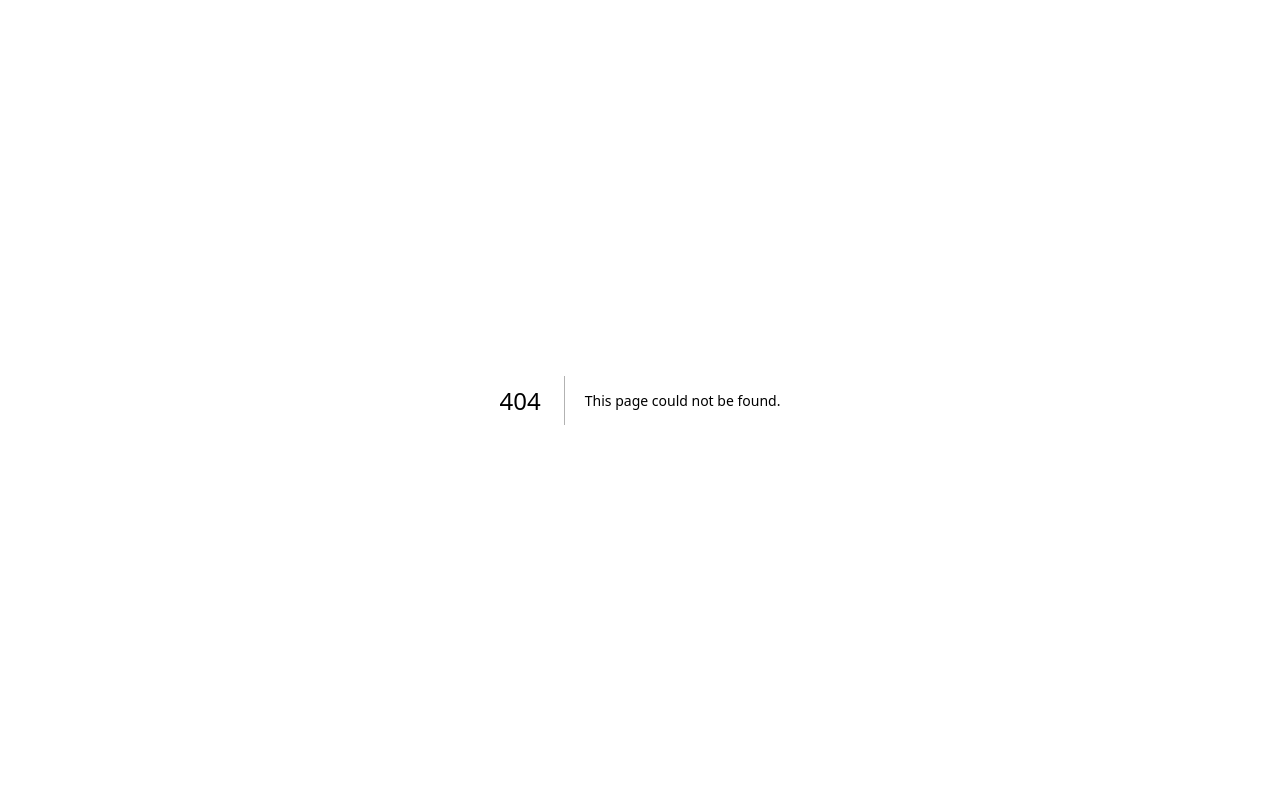
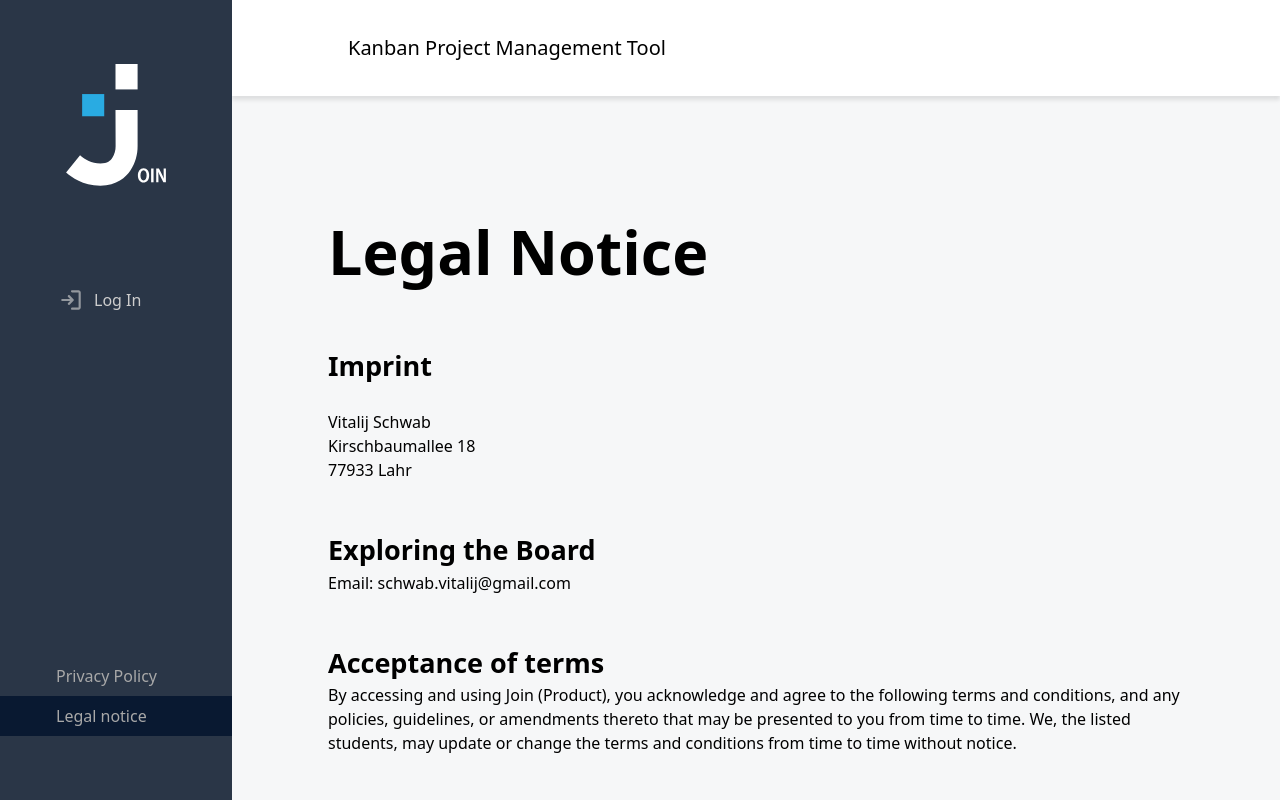
Before and after one commit to VitalijSch/next-join-frontend, a Next.js app: page /legal-notice in a window 1280 px wide. Before the commit this address had no page. Built offline with nearby package versions, Linux system fonts and the light colour scheme.

Commit message:
implement legal-notice ui and some refactor

```diff
--- /dev/null
+++ b/src/app/(home)/legal-notice/page.tsx
@@ -0,0 +1,105 @@
+export default function LegalNoticePage() {
+  return (
+    <div className="py-[110px] px-[96px] overflow-auto">
+      <h1 className="text-[61px] font-[700]">Legal Notice</h1>
+      <br />
+      <br />
+      <h2 className="text-[27px] font-[700]">Imprint</h2>
+      <br />
+      <ul>
+        <li>Vitalij Schwab</li>
+        <li>Kirschbaumallee 18</li>
+        <li>77933 Lahr</li>
+      </ul>
+      <br />
+      <br />
+      <h2 className="text-[27px] font-[700]">Exploring the Board</h2>
+      <p>Email: schwab.vitalij&#64;gmail.com</p>
+      <br />
+      <br />
+      <h2 className="text-[27px] font-[700]">Acceptance of terms</h2>
+      <p>
+        By accessing and using <span>Join</span> (Product), you acknowledge and
+        agree to the following terms and conditions, and any policies,
+        guidelines, or amendments thereto that may be presented to you from time
+        to time. We, the listed students, may update or change the terms and
+        conditions from time to time without notice.
+      </p>
+      <br />
+      <br />
+      <h2 className="text-[27px] font-[700]">
+        Scope and ownership of the product
+      </h2>
+      <p>
+        <span>Join</span> has been developed as part of a student group project
+        in a web development bootcamp at the
+        <span>Developer Akademie GmbH</span>. It has an educational purpose and
+        is not intended for extensive personal & business usage. As such, we
+        cannot guarantee consistent availability, reliability, accuracy, or any
+        other aspect of quality regarding this Product.
+        <br />
+        <br />
+        The design of <span>Join</span> is owned by the{" "}
+        <span>Developer Akademie GmbH</span>. Unauthorized use, reproduction,
+        modification, distribution, or replication of the design is strictly
+        prohibited.
+      </p>
+      <br />
+      <br />
+      <h2 className="text-[27px] font-[700]">Proprietary rights</h2>
+      <p>
+        Aside from the design owned by <span>Developer Akademie GmbH</span>, we,
+        the listed students, retain all proprietary rights in <span>Join</span>,
+        including any associated copyrighted material, trademarks, and other
+        proprietary information.
+      </p>
+      <br />
+      <br />
+      <h2 className="text-[27px] font-[700]">Use of the product</h2>
+      <p>
+        Aside from the design owned by <span>Developer Akademie GmbH</span>, we,
+        the listed students, retain all proprietary rights in <span>Join</span>,
+        including any associated copyrighted material, trademarks, and other
+        proprietary information.
+      </p>
+      <br />
+      <br />
+      <h2 className="text-[27px] font-[700]">
+        Disclaimer of warranties and limitation of liability
+      </h2>
+      <p>
+        <span>Join</span> is provided &quot;as is&quot; without warranty of any
+        kind, whether express or implied, including but not limited to the
+        implied warranties of merchantability, fitness for a particular purpose,
+        and non-infringement. In no event will we, the listed students, or the{" "}
+        <span>Developer Akademie</span>, be liable for any direct, indirect,
+        incidental, special, consequential or exemplary damages, including but
+        not limited to, damages for loss of profits, goodwill, use, data, or
+        other intangible losses, even if we have been advised of the possibility
+        of such damages, arising out of or in connection with the use or
+        performance of <span>Join</span>.
+      </p>
+      <br />
+      <br />
+      <h2 className="text-[27px] font-[700]">Indemnity</h2>
+      <p>
+        You agree to indemnify, defend and hold harmless us, the listed
+        students, the <span>Developer Akademie</span>, and our affiliates,
+        partners, officers, directors, agents, and employees, from and against
+        any claim, demand, loss, damage, cost, or liability (including
+        reasonable legal fees) arising out of or relating to your use of
+        <span>Join</span>
+        and/or your breach of this Legal Notice.
+      </p>
+      <br />
+      <br />
+      <p>
+        For any questions or notices, please contact us at
+        schwab.vitalij&#64;gmail.com.
+      </p>
+      <br />
+      <br />
+      <p>Date: July 26, 2023</p>
+    </div>
+  );
+}
--- a/src/app/(home)/privacy-policy/page.tsx
+++ b/src/app/(home)/privacy-policy/page.tsx
@@ -1,12 +1,6 @@
 export default function PrivacyPolicyPage() {
   return (
-    <div className="pt-[110px] pr-[87px] pb-[127px] pl-[96px] overflow-auto">
-      {/* <svg (click)="homeService.goBack()" width="22" height="20" viewBox="0 0 22 20" fill="none"
-            xmlns="http://www.w3.org/2000/svg">
-            <path
-                d="M4.93725 8.66673H19.8333C20.5696 8.66673 21.1666 9.26368 21.1666 10.0001C21.1666 10.7364 20.5696 11.3334 19.8333 11.3334H4.93725L11.1466 17.5427C11.6672 18.0634 11.6672 18.9074 11.1466 19.4281C10.626 19.9487 9.78187 19.9487 9.26125 19.4281L1.24746 11.4143C0.466415 10.6332 0.466417 9.3669 1.24747 8.58585L9.26125 0.57206C9.78187 0.0514398 10.626 0.0514406 11.1466 0.572061C11.6672 1.09268 11.6672 1.93677 11.1466 2.45739L4.93725 8.66673Z"
-                fill="#29ABE2" />
-        </svg> */}
+    <div className="py-[110px] px-[96px] overflow-auto relative">
       <h1 className="text-[61px] font-[700]">Privacy Policy</h1>
       <br />
       <br />
@@ -132,13 +126,15 @@ export default function PrivacyPolicyPage() {
       </ul>
       <br />
       <br />
-      <h2 className="text-[27px] font-[700]">Collecting and Using Your Personal Data</h2>
+      <h2 className="text-[27px] font-[700]">
+        Collecting and Using Your Personal Data
+      </h2>
       <br />
       <br />
       <h3 className="text-[20px] font-[700]">Types of Data Collected</h3>
       <br />
       <br />
-      <h4  className="text-[18px] font-[700]">Personal Data</h4>
+      <h4 className="text-[18px] font-[700]">Personal Data</h4>
       <p>
         While using Our Service, We may ask You to provide Us with certain
         personally identifiable information that can be used to contact or
@@ -162,7 +158,7 @@ export default function PrivacyPolicyPage() {
           <p>Usage Data</p>
         </li>
       </ul>
-      <h4  className="text-[18px] font-[700]">Usage Data</h4>
+      <h4 className="text-[18px] font-[700]">Usage Data</h4>
       <p>Usage Data is collected automatically when using the Service.</p>
       <p>
         Usage Data may include information such as Your Device&apos;s Internet
@@ -184,7 +180,9 @@ export default function PrivacyPolicyPage() {
         visit our Service or when You access the Service by or through a mobile
         device.
       </p>
-      <h4  className="text-[18px] font-[700]">Information Collected while Using the Application</h4>
+      <h4 className="text-[18px] font-[700]">
+        Information Collected while Using the Application
+      </h4>
       <p>
         While using Our Application, in order to provide features of Our
         Application, We may collect, with Your prior permission:
@@ -316,7 +314,9 @@ export default function PrivacyPolicyPage() {
       </ul>
       <br />
       <br />
-      <h3 className="text-[20px] font-[700]">Retention of Your Personal Data</h3>
+      <h3 className="text-[20px] font-[700]">
+        Retention of Your Personal Data
+      </h3>
       <br />
       <br />
       <p>
@@ -385,23 +385,25 @@ export default function PrivacyPolicyPage() {
       </p>
       <br />
       <br />
-      <h3 className="text-[20px] font-[700]">Disclosure of Your Personal Data</h3>
+      <h3 className="text-[20px] font-[700]">
+        Disclosure of Your Personal Data
+      </h3>
       <br />
       <br />
-      <h4  className="text-[18px] font-[700]">Business Transactions</h4>
+      <h4 className="text-[18px] font-[700]">Business Transactions</h4>
       <p>
         If the Company is involved in a merger, acquisition or asset sale, Your
         Personal Data may be transferred. We will provide notice before Your
         Personal Data is transferred and becomes subject to a different Privacy
         Policy.
       </p>
-      <h4  className="text-[18px] font-[700]">Law enforcement</h4>
+      <h4 className="text-[18px] font-[700]">Law enforcement</h4>
       <p>
         Under certain circumstances, the Company may be required to disclose
         Your Personal Data if required to do so by law or in response to valid
         requests by public authorities (e.g. a court or a government agency).
       </p>
-      <h4  className="text-[18px] font-[700]">Other legal requirements</h4>
+      <h4 className="text-[18px] font-[700]">Other legal requirements</h4>
       <p>
         The Company may disclose Your Personal Data in the good faith belief
         that such action is necessary to:
--- a/src/app/(home)/summary/page.tsx
+++ b/src/app/(home)/summary/page.tsx
@@ -13,7 +13,7 @@ export default function SummaryPage() {
   const user = useUserStore((state) => state.user);
 
   return (
-    <section className="row-start-2 row-end-3 col-start-2 col-end-3 flex pt-[110px] pr-[87px] pb-[127px] pl-[96px]">
+    <section className="row-start-2 row-end-3 col-start-2 col-end-3 max-w-[1208px] flex pt-[110px] pb-[127px] pl-[96px]">
       <div className="w-fit flex flex-col justify-between">
         <HeaderSummary />
         <div className="flex flex-col gap-[28px]">
--- a/src/features/home/components/HeaderHome.tsx
+++ b/src/features/home/components/HeaderHome.tsx
@@ -4,17 +4,30 @@ import HelpIcon from "@/shared/components/icons/HelpIcon";
 import { useUserStore } from "@/shared/stores/useUserStore";
 import { getInitials } from "@/shared/utils/getInitials";
 import UserMenu from "./UserMenu";
-import { useState } from "react";
+import { useEffect, useState } from "react";
 import Link from "next/link";
+import { usePathname } from "next/navigation";
 
 export default function HeaderHome() {
   const [openUserMenu, setOpenUserMenu] = useState(false);
 
+  const pathname = usePathname();
+
   const user = useUserStore((state) => state.user);
 
+  const isRestrictedPage =
+    pathname.includes("/privacy-policy") || pathname.includes("/legal-notice");
+
+  useEffect(() => {
+    if (isRestrictedPage) {
+      setOpenUserMenu(false);
+    }
+  }, [isRestrictedPage, pathname]);
+
   return (
-    <header className="col-start-2 w-full h-[96px] flex justify-between items-center pl-[116px] pr-[40px] bg-white shadow-[0px_4px_4px_0px_#0000001a]">
+    <header className="col-start-2 max-w-[1208px] w-full h-[96px] flex justify-between items-center pl-[116px] pr-[40px] bg-white shadow-[0px_4px_4px_0px_#0000001a]">
       <p className="text-[20px]">Kanban Project Management Tool</p>
+      {!isRestrictedPage && (
         <div className="flex items-center gap-[16px]">
           <Link href="/help">
             <HelpIcon />
@@ -30,6 +43,7 @@ export default function HeaderHome() {
             </span>
           </div>
         </div>
+      )}
       {openUserMenu && <UserMenu setOpenUserMenu={setOpenUserMenu} />}
     </header>
   );
--- a/src/features/home/components/SidebarHome.tsx
+++ b/src/features/home/components/SidebarHome.tsx
@@ -5,15 +5,24 @@ import { sidebarLinks } from "../data/sidebarLinks";
 import { links } from "@/features/auth/data/navLinks";
 import Link from "next/link";
 import { usePathname } from "next/navigation";
+import { useUserStore } from "@/shared/stores/useUserStore";
 
 export default function SidebarHome() {
   const pathname = usePathname();
+
+  const user = useUserStore((state) => state.user);
+
+  const isUserLogged = user.email !== "";
+
+  const sidebarFilteredLinks = isUserLogged
+    ? sidebarLinks.slice(1)
+    : sidebarLinks.slice(0, 1);
 
   return (
     <section className="row-start-1 row-end-3 flex flex-col justify-between items-center py-[64px] bg-[#2A3647]">
       <LogoIcon className="w-[100px] h-[122px] text-[#ffffff]" />
       <div className="w-full flex flex-col items-center gap-[15px]">
-        {sidebarLinks.map((link, index) => {
+        {sidebarFilteredLinks.map((link, index) => {
           const Icon = link.icon;
           return (
             <Link
@@ -39,12 +48,16 @@ export default function SidebarHome() {
           );
         })}
       </div>
-      <div className="w-full flex flex-col gap-[16px] pt-[243px]">
+      <div className="w-full flex flex-col pt-[243px]">
         {links.map((link) => (
           <Link
             key={link.name}
             href={link.href}
-            className={`${pathname.includes(link.href) ? "!bg-[#091931]" : "hover:text-[#29ABE2] hover:font-[700]"} ${
+            className={`${
+              pathname.includes(link.href)
+                ? "!bg-[#091931]"
+                : "hover:text-[#29ABE2] hover:font-[700]"
+            } ${
               link.className
             } w-full py-[8px] pl-[56px] text-[#A8A8A8] transition-all duration-300 ease-in-out`}
           >
--- a/src/features/home/data/sidebarLinks.ts
+++ b/src/features/home/data/sidebarLinks.ts
@@ -1,9 +1,15 @@
 import AddTaskIcon from "@/shared/components/icons/AddTaskIcon";
 import BoardIcon from "@/shared/components/icons/BoardIcon";
 import ContactsIcon from "@/shared/components/icons/ContactsIcon";
+import LoginIcon from "@/shared/components/icons/LoginIcon";
 import SummaryIcon from "@/shared/components/icons/SummaryIcon";
 
 export const sidebarLinks = [
+  {
+    icon: LoginIcon,
+    name: "Log In",
+    href: "/login",
+  },
   {
     icon: SummaryIcon,
     name: "Summary",
--- /dev/null
+++ b/src/shared/components/icons/LoginIcon.tsx
@@ -0,0 +1,45 @@
+interface LoginIconProps {
+  className: string;
+}
+
+export default function LoginIcon({ className }: LoginIconProps) {
+  return (
+    <svg
+      className={className}
+      width="30"
+      height="31"
+      viewBox="0 0 30 31"
+      fill="none"
+      xmlns="http://www.w3.org/2000/svg"
+    >
+      <mask
+        id="mask0_361184_503"
+        maskUnits="userSpaceOnUse"
+        x="0"
+        y="0"
+        width="30"
+        height="31"
+      >
+        <rect y="0.965759" width="30" height="30" fill="currentColor" />
+      </mask>
+      <g mask="url(#mask0_361184_503)">
+        <mask
+          id="mask1_361184_503"
+          maskUnits="userSpaceOnUse"
+          x="2"
+          y="3"
+          width="26"
+          height="26"
+        >
+          <rect x="2" y="2.99994" width="26" height="26" fill="currentColor" />
+        </mask>
+        <g mask="url(#mask1_361184_503)">
+          <path
+            d="M16.0833 25.7499C15.7764 25.7499 15.5191 25.6461 15.3115 25.4385C15.1038 25.2308 15 24.9736 15 24.6666C15 24.3597 15.1038 24.1024 15.3115 23.8947C15.5191 23.6871 15.7764 23.5833 16.0833 23.5833H22.5833V8.41661H16.0833C15.7764 8.41661 15.5191 8.31279 15.3115 8.10515C15.1038 7.89751 15 7.64022 15 7.33327C15 7.02633 15.1038 6.76904 15.3115 6.5614C15.5191 6.35376 15.7764 6.24994 16.0833 6.24994H22.5833C23.1792 6.24994 23.6892 6.46209 24.1135 6.8864C24.5378 7.3107 24.75 7.82077 24.75 8.41661V23.5833C24.75 24.1791 24.5378 24.6892 24.1135 25.1135C23.6892 25.5378 23.1792 25.7499 22.5833 25.7499H16.0833ZM14.1063 17.0833H6.33333C6.02639 17.0833 5.7691 16.9795 5.56146 16.7718C5.35382 16.5642 5.25 16.3069 5.25 15.9999C5.25 15.693 5.35382 15.4357 5.56146 15.2281C5.7691 15.0204 6.02639 14.9166 6.33333 14.9166H14.1063L12.075 12.8854C11.8764 12.6867 11.7771 12.443 11.7771 12.1541C11.7771 11.8652 11.8764 11.6124 12.075 11.3958C12.2736 11.1791 12.5264 11.0663 12.8333 11.0572C13.1403 11.0482 13.4021 11.152 13.6188 11.3687L17.4917 15.2416C17.7083 15.4583 17.8167 15.7111 17.8167 15.9999C17.8167 16.2888 17.7083 16.5416 17.4917 16.7583L13.6188 20.6312C13.4021 20.8479 13.1448 20.9517 12.8469 20.9426C12.549 20.9336 12.2917 20.8208 12.075 20.6041C11.8764 20.3874 11.7816 20.1301 11.7906 19.8322C11.7997 19.5343 11.9035 19.2861 12.1021 19.0874L14.1063 17.0833Z"
+            fill="currentColor"
+          />
+        </g>
+      </g>
+    </svg>
+  );
+}
```
Lines whose indentation alone changed are shown as unchanged.
